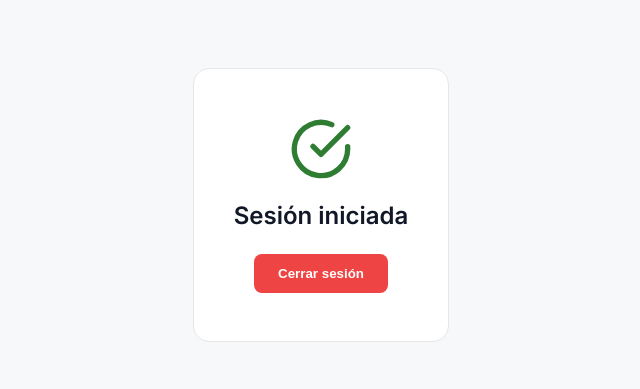
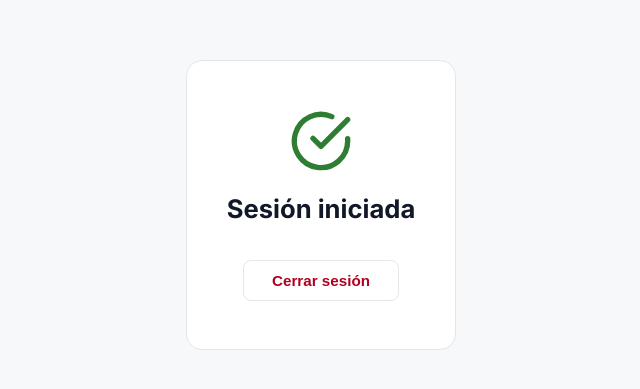
Before and after one commit to wtut-2025353/control_de_gastos2, an Angular app in the folder frontend/: page / in a window 1280 px wide. Shown: the part 195-584 px from the top of the page, without its empty margins (319-959 px from the left). Built offline with nearby package versions, Linux system fonts and the light colour scheme.

Commit message:
fix: Estilos formulario y éxito

```diff
--- a/frontend/src/app/components/login/login.css
+++ b/frontend/src/app/components/login/login.css
@@ -205,26 +205,28 @@
 }
 
 .success-panel h1 {
-  font-size: 1.5rem;
-  font-weight: 600;
+  font-size: 1.6rem;
+  font-weight: 700;
   color: #111827;
-  margin: 0;
+  margin: 0 0 0.75rem;
 }
 
 .btn-logout {
   margin-top: 1.5rem;
-  padding: 0.75rem 1.5rem;
-  background-color: #ef4444;
-  color: #ffffff;
-  border: none;
-  border-radius: 0.5rem;
+  padding: 0.7rem 1.75rem;
+  font-size: 0.95rem;
   font-weight: 600;
+  color: #b00020;
+  background: transparent;
+  border: 1px solid #e5e7eb;
+  border-radius: 8px;
   cursor: pointer;
-  transition: background-color 0.2s ease;
+  transition: background 0.15s ease, border-color 0.15s ease;
 }
 
 .btn-logout:hover {
-  background-color: #dc2626;
+  background: #fdf2f2;
+  border-color: #f5c6c6;
 }
 
 /* ---------- Desktop: split 2 columnas ---------- */
```
